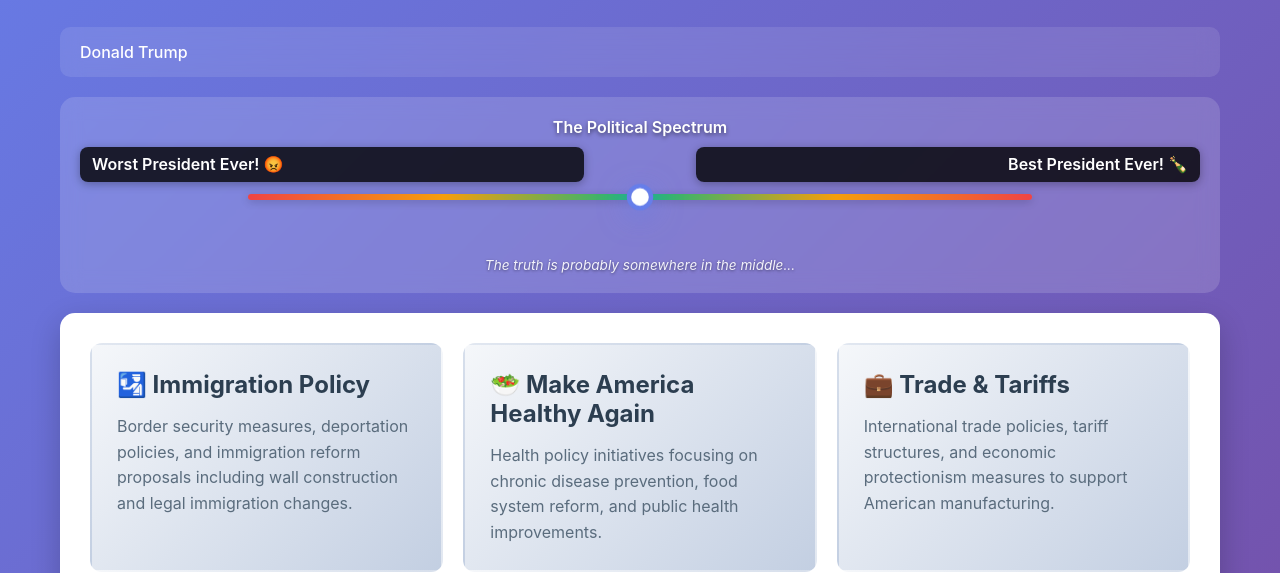
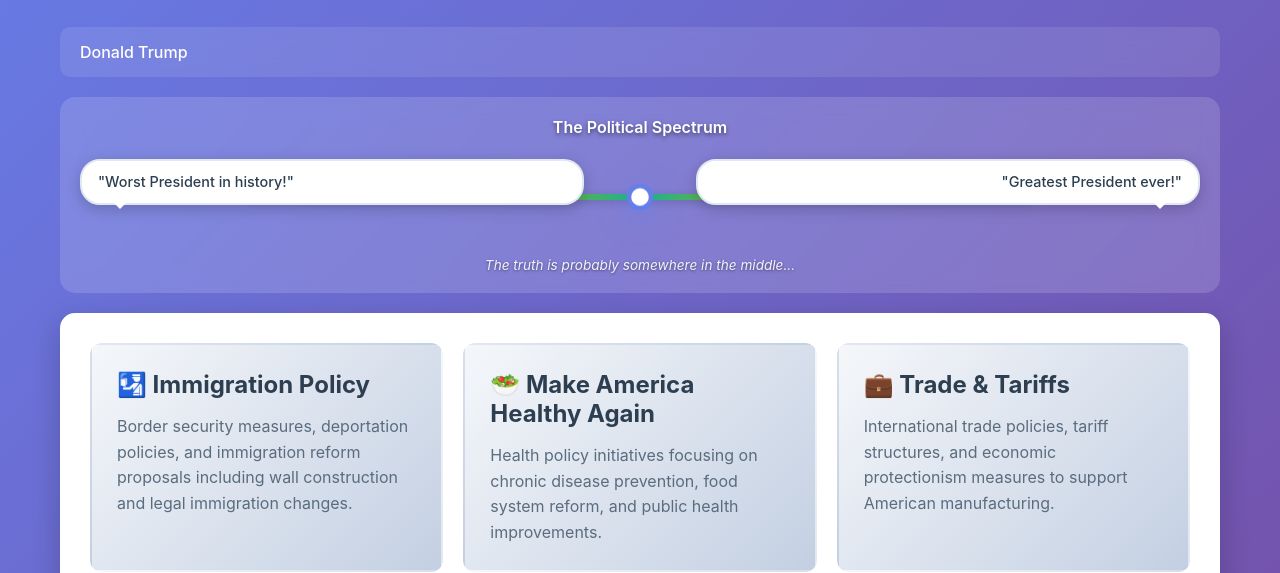
Before and after one commit to harterjay/trump-hierarchy, a website: page index.html in a window 1280 px wide. Shown: the part 247-820 px from the top of the page. Drawn offline with Linux system fonts and the light colour scheme.

Commit message:
Transform scales into speech bubbles with better readability
Visual Improvements:
- Changed to white speech bubble design with dark text for high contrast
- Added speech bubble tails pointing to the scale line
- Positioned bubbles above the axis for clear separation
- Added hover effects with subtle animations
- Improved typography and spacing

Content Updates:
- Main page: 'Worst President in history!' vs 'Greatest President ever!'
- All quotes now properly formatted as commentary
- Removed emojis for cleaner, more serious appearance
- Enhanced readability across all backgrounds

The thought bubbles now clearly convey these are opinions/commentary people actually express, reinforcing the 'truth in the middle' concept.

```diff
--- a/index.html
+++ b/index.html
@@ -155,16 +155,46 @@
         .scale-extreme {
             width: 45%;
             position: absolute;
-            top: -10px;
-            font-weight: 600;
-            font-size: 1rem;
+            top: -15px;
+            font-weight: 500;
+            font-size: 0.9rem;
             z-index: 1;
-            background: rgba(0,0,0,0.8);
-            color: white;
-            padding: 8px 12px;
-            border-radius: 8px;
-            box-shadow: 0 2px 10px rgba(0,0,0,0.3);
-            line-height: 1.2;
+            background: white;
+            color: #2c3e50;
+            padding: 12px 16px;
+            border-radius: 20px;
+            box-shadow: 0 4px 15px rgba(0,0,0,0.2);
+            line-height: 1.3;
+            border: 2px solid #e2e8f0;
+            position: relative;
+        }
+
+        /* Speech bubble tails */
+        .scale-extreme::after {
+            content: '';
+            position: absolute;
+            top: 100%;
+            width: 0;
+            height: 0;
+            border: 8px solid transparent;
+            margin-top: -2px;
+        }
+
+        .scale-left::after {
+            left: 30px;
+            border-top-color: white;
+        }
+
+        .scale-right::after {
+            right: 30px;
+            border-top-color: white;
+        }
+
+        /* Hover effects for thought bubbles */
+        .scale-extreme:hover {
+            transform: translateY(-2px);
+            box-shadow: 0 6px 20px rgba(0,0,0,0.25);
+            border-color: #667eea;
         }
 
         .scale-left {
@@ -495,12 +525,12 @@
             <div class="scale-title">The Political Spectrum</div>
             <div class="scale-container">
                 <div class="scale-extreme scale-left">
-                    Worst President Ever! 😡
+                    "Worst President in history!"
                 </div>
                 <div class="scale-line"></div>
                 <div class="scale-marker"></div>
                 <div class="scale-extreme scale-right">
-                    Best President Ever! 🍾
+                    "Greatest President ever!"
                 </div>
             </div>
             <div class="scale-truth-note">The truth is probably somewhere in the middle...</div>
```
